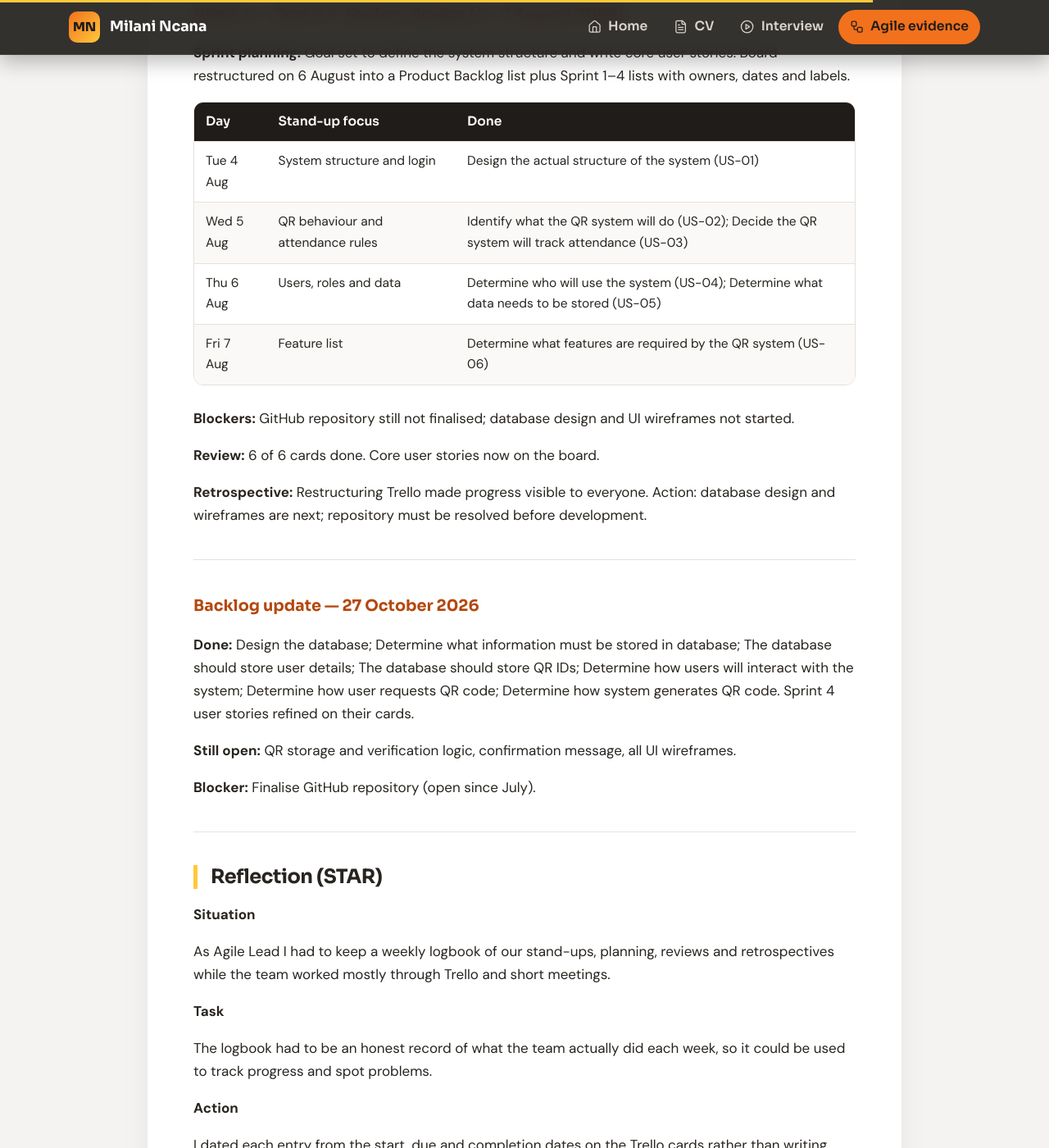
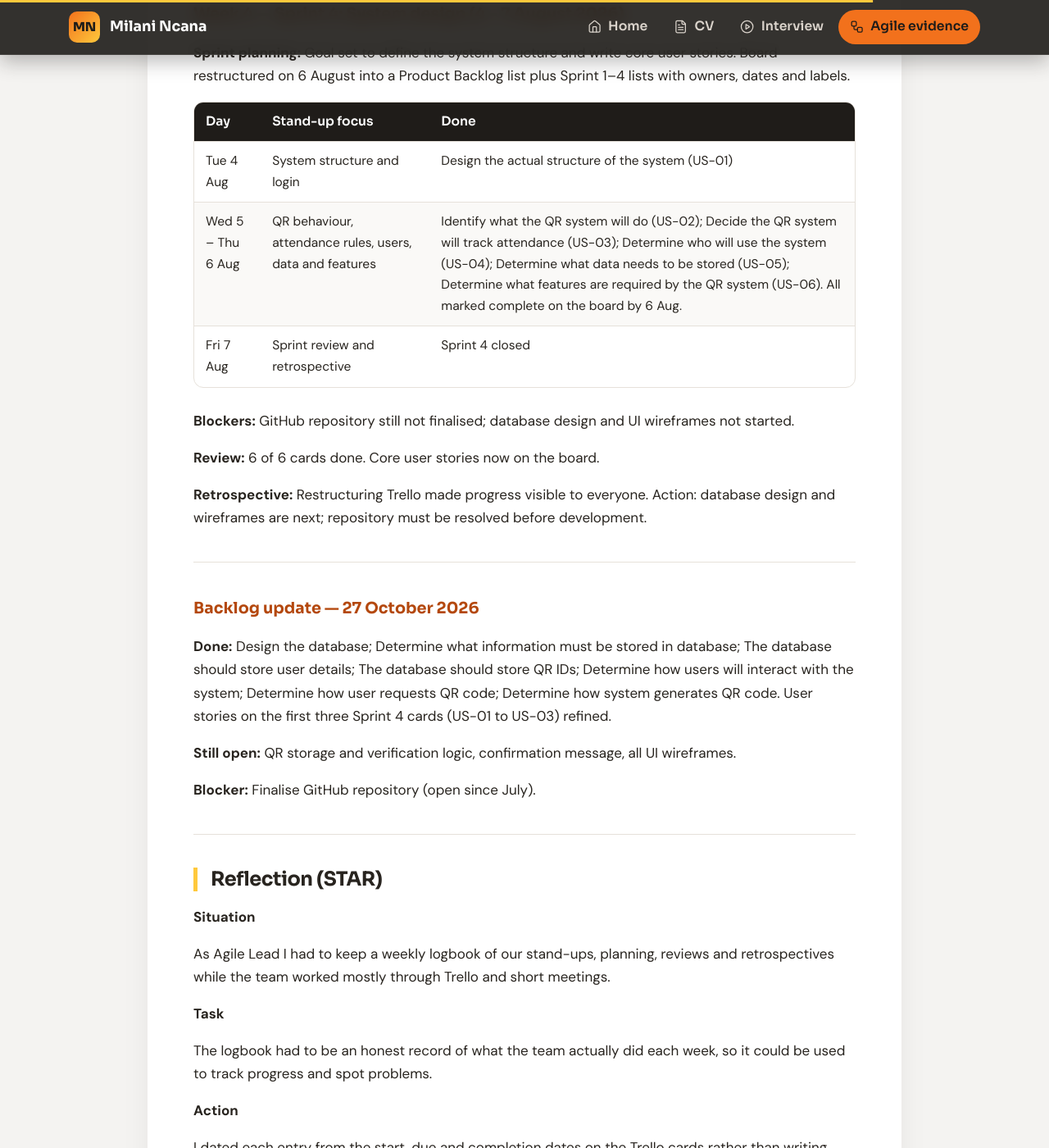
Before and after one commit to MilaniNcana/My-Digital-Portfolio, a Jekyll site: the page built from agile/logbook.md, in a window 1280 px wide and 1400 px high, scrolled down 2657 px. Shown: the whole window at 82% size. Built offline with Jekyll 4.4.1, drawn with Linux system fonts in a browser that asks for light colours; our own code applies the rules of GitHub Pages for plain Markdown files; some of the changed text lies outside the part shown.

Commit message:
Proofread: fix folder names, align logbook and stories with Trello, connect Agile evidence
Co-Authored-By: Claude Opus 5.5 <noreply@anthropic.com>
Claude-Session: https://claude.ai/code/session_016yZFPgMaNT31CR6Cnz137s

```diff
--- a/agile/logbook.md
+++ b/agile/logbook.md
@@ -80,9 +80,8 @@ title: Agile Logbook — QAMS
 | Day | Stand-up focus | Done |
 |-----|----------------|------|
 | Tue 4 Aug | System structure and login | Design the actual structure of the system (US-01) |
-| Wed 5 Aug | QR behaviour and attendance rules | Identify what the QR system will do (US-02); Decide the QR system will track attendance (US-03) |
-| Thu 6 Aug | Users, roles and data | Determine who will use the system (US-04); Determine what data needs to be stored (US-05) |
-| Fri 7 Aug | Feature list | Determine what features are required by the QR system (US-06) |
+| Wed 5 – Thu 6 Aug | QR behaviour, attendance rules, users, data and features | Identify what the QR system will do (US-02); Decide the QR system will track attendance (US-03); Determine who will use the system (US-04); Determine what data needs to be stored (US-05); Determine what features are required by the QR system (US-06). All marked complete on the board by 6 Aug. |
+| Fri 7 Aug | Sprint review and retrospective | Sprint 4 closed |
 
 **Blockers:** GitHub repository still not finalised; database design and UI wireframes not started.
 
@@ -94,7 +93,7 @@ title: Agile Logbook — QAMS
 
 ### Backlog update — 27 October 2026
 
-**Done:** Design the database; Determine what information must be stored in database; The database should store user details; The database should store QR IDs; Determine how users will interact with the system; Determine how user requests QR code; Determine how system generates QR code. Sprint 4 user stories refined on their cards.
+**Done:** Design the database; Determine what information must be stored in database; The database should store user details; The database should store QR IDs; Determine how users will interact with the system; Determine how user requests QR code; Determine how system generates QR code. User stories on the first three Sprint 4 cards (US-01 to US-03) refined.
 
 **Still open:** QR storage and verification logic, confirmation message, all UI wireframes.
 
```
Also changed, not shown: other parts of agile/logbook.md (+1 -1 lines), CV.md (+2 -2 lines), CodingInMarkdown/reflection.md (+2 -2 lines), README.md (+2 -2 lines), agile/user-stories.md (+3 -3 lines).
